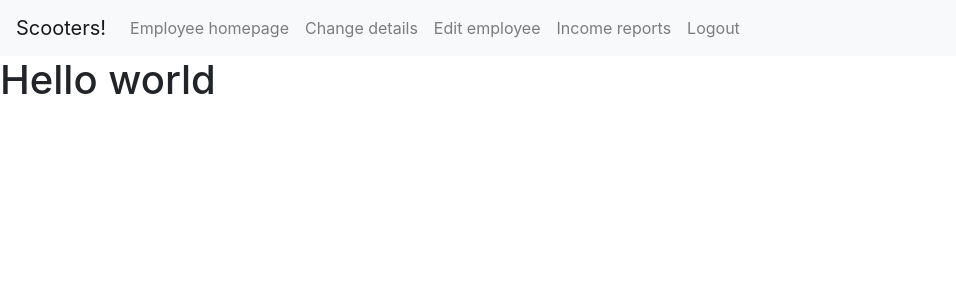
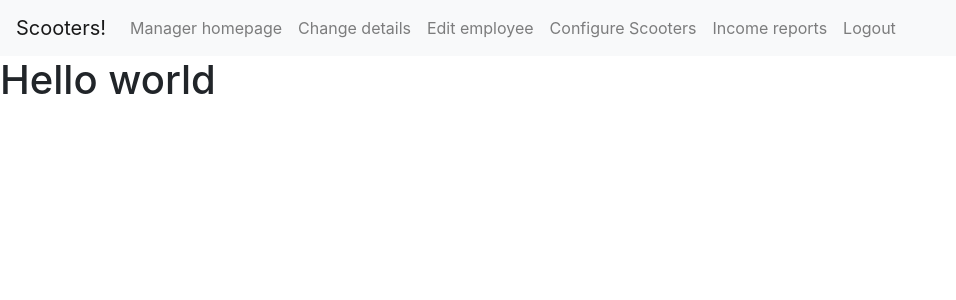
Before and after one commit to Massssssi/e-scooter-Flask-app, a Flask app: page /manager in a window 1280 px wide. Shown: the top 300 px of the page, without its empty margins (0-956 px from the left). Run offline with Flask 2, Linux system fonts and the light colour scheme; a user stored in the database is signed in; some libraries are stand-ins or nearby versions.

Commit message:
Update baseEmployeeManager.html

```diff
--- a/app/templates/baseEmployeeManager.html
+++ b/app/templates/baseEmployeeManager.html
@@ -14,18 +14,20 @@
       <div class="collapse navbar-collapse" id="navbarSupportedContent">
         <ul class="navbar-nav mr-auto">
           {% if current_user.isManager == False %}
-                <li class="nav-item"><a class="nav-link" href="#">Manager homepage <span class="sr-only">(current)</span></a></li>
+              <li class="nav-item"><a class="nav-link" href="#">Employee homepage <span class="sr-only">(current)</span></a></li>
               <li class="nav-item"><a class="nav-link" href="#">Change details</a></li>
               <li class="nav-item"><a class="nav-link" href="#">Feedback management</a></li>
               <li class="nav-item"><a class="nav-link" href="#">Book unregistered users</a></li>
               <li class="nav-item"><a class="nav-link" href="/logout">Logout</a></li>
           {% else %}
-                <li class="nav-item"><a class="nav-link" href="#">Employee homepage <span class="sr-only">(current)</span></a></li>
+              <li class="nav-item"><a class="nav-link" href="#">Manager homepage <span class="sr-only">(current)</span></a></li>
               <li class="nav-item"><a class="nav-link" href="#">Change details</a></li>
               <li class="nav-item"><a class="nav-link" href="#">Edit employee</a></li>
+              <li class="nav-item"><a class="nav-link" href="/configureScooters">Configure Scooters</a></li>
               <li class="nav-item"><a class="nav-link" href="/incomeReports">Income reports</a></li>
               <li class="nav-item"><a class="nav-link" href="/logout">Logout</a></li>
           {% endif %}
+
         </ul>
       </div>
     </nav>
```
Lines whose indentation alone changed are shown as unchanged.
